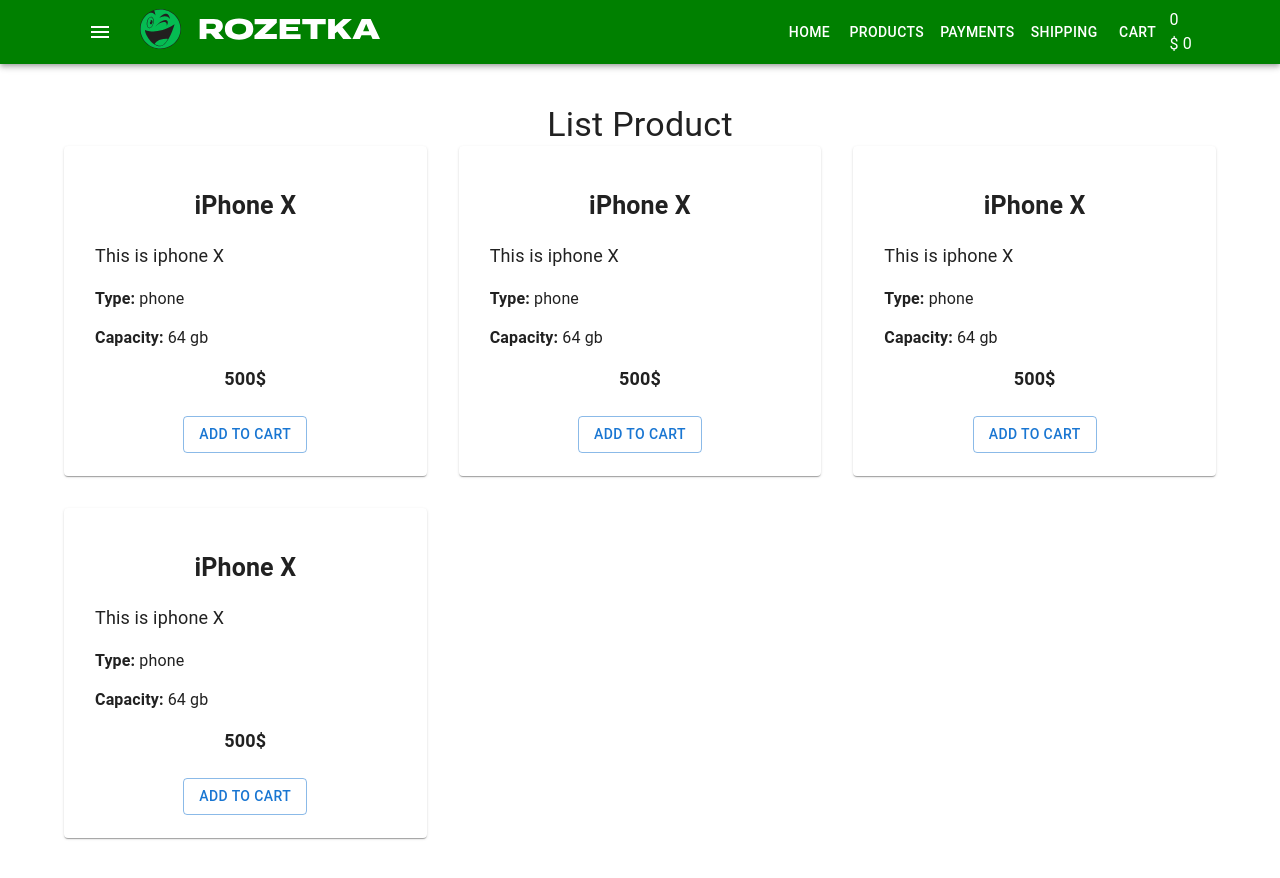
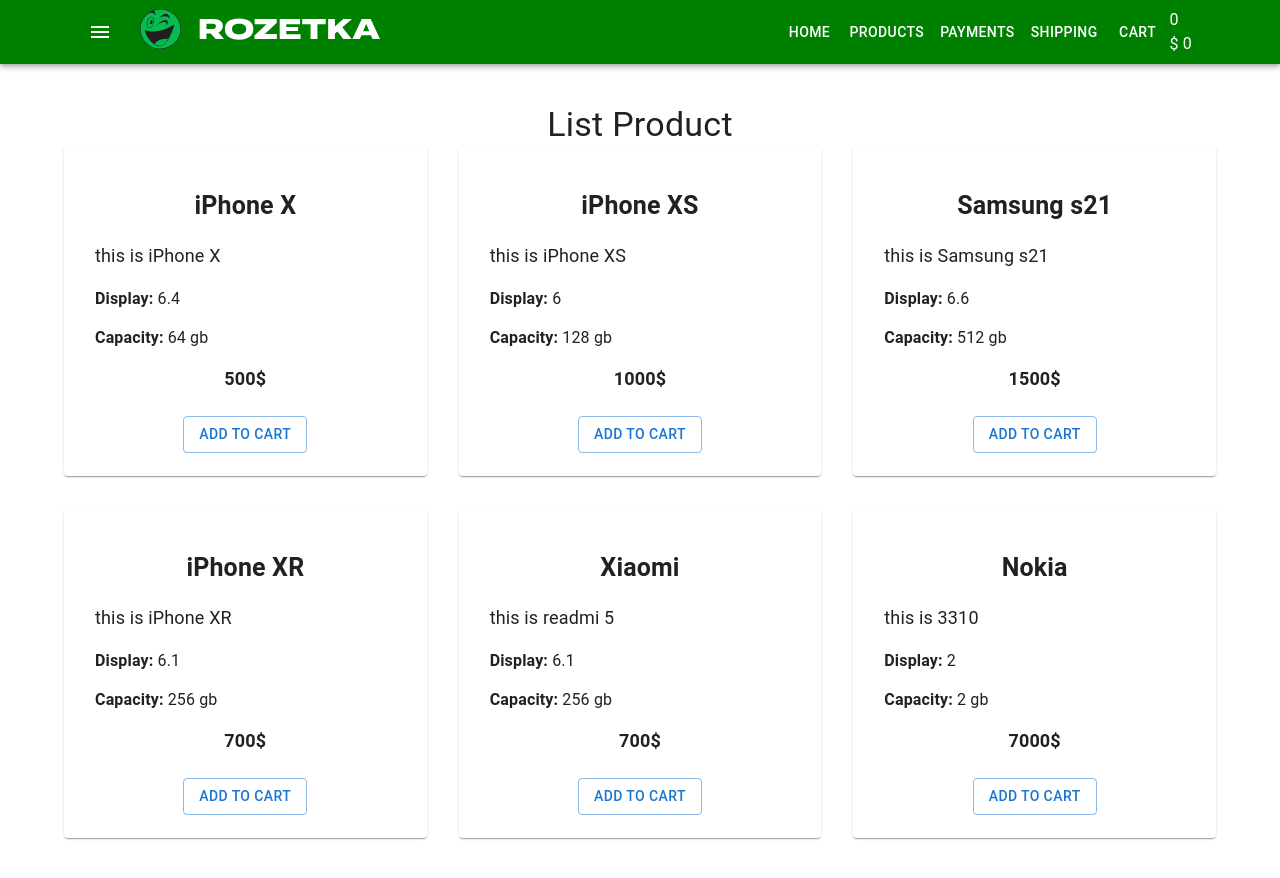
Before and after one commit to StasKostak/React-Shop-Project, a React (Create React App) app: page / in a window 1280 px wide. Built offline with nearby package versions, Linux system fonts and the light colour scheme; the HTML template or start-up script is replaced by a standard one.

Commit message:
ProductList

```diff
--- a/src/components/Products/ProductsList.tsx
+++ b/src/components/Products/ProductsList.tsx
@@ -1,5 +1,14 @@
 import { Grid } from '@mui/material'
 import ProductsListItem from './ProductsListItem'
+import productsArray from './productsArray'
+
+type ProductsProps = {
+    title: string
+    desc: string
+    type: string
+    capacity: string
+    price: number
+}
 
 type Props = {}
 
@@ -7,18 +16,19 @@
     return (
         <>
             <Grid container direction="row" alignItems="center" spacing={4}>
-                <Grid item xs={12} sm={6} md={4}>
-                    <ProductsListItem />
-                </Grid>
-                <Grid item xs={12} sm={6} md={4}>
-                    <ProductsListItem />
-                </Grid>
-                <Grid item xs={12} sm={6} md={4}>
-                    <ProductsListItem />
-                </Grid>
-                <Grid item xs={12} sm={6} md={4}>
-                    <ProductsListItem />
-                </Grid>
+                {productsArray.map(
+                    ({ title, desc, type, capacity, price }: ProductsProps) => (
+                        <Grid item xs={12} sm={6} md={4}>
+                            <ProductsListItem
+                                title={title}
+                                desc={desc}
+                                type={type}
+                                capacity={capacity}
+                                price={price}
+                            />
+                        </Grid>
+                    )
+                )}
             </Grid>
         </>
     )
--- a/src/components/Products/ProductsListItem.tsx
+++ b/src/components/Products/ProductsListItem.tsx
@@ -1,21 +1,27 @@
 import { Button, Card, CardActions, CardContent } from '@mui/material'
 import './ProductsListItem.scss'
 
-type Props = {}
+type Props = {
+    title: string
+    desc: string
+    type: string
+    capacity: string
+    price: number
+}
 
 const ProductsListItem = (props: Props) => {
     return (
         <Card className="product-list-item">
             <CardContent>
-                <h4 className="product-title">iPhone X</h4>
-                <p className="product-desc">This is iphone X</p>
+                <h4 className="product-title">{props.title}</h4>
+                <p className="product-desc">{props.desc}</p>
                 <div className="product-features">
-                    <span>Type:</span> phone
+                    <span>Display:</span> {props.type}
                 </div>
                 <div className="product-features">
-                    <span>Capacity:</span> 64 gb
+                    <span>Capacity:</span> {props.capacity} gb
                 </div>
-                <div className="product-price">500$ </div>
+                <div className="product-price">{props.price}$</div>
             </CardContent>
             <CardActions className="btns-wrap">
                 <Button variant="outlined">Add to cart</Button>
--- /dev/null
+++ b/src/components/Products/productsArray.ts
@@ -0,0 +1,54 @@
+type ProductsProps = {
+    title:string
+    desc:string
+    type:string
+    capacity:string
+    price:number
+}
+
+
+const productsArray:ProductsProps []= [
+    {
+        title:"iPhone X",
+        desc: "this is iPhone X",
+        type: "6.4",
+        capacity:"64",
+        price: 500,
+    },
+    {
+        title:"iPhone XS",
+        desc: "this is iPhone XS",
+        type: "6",
+        capacity:"128",
+        price: 1000,
+    },
+    {
+        title:"Samsung s21",
+        desc: "this is Samsung s21",
+        type: "6.6",
+        capacity:"512",
+        price: 1500,
+    },
+    {
+        title:"iPhone XR",
+        desc: "this is iPhone XR",
+        type: "6.1",
+        capacity:"256",
+        price: 700,
+    },
+    {
+        title:"Xiaomi",
+        desc: "this is readmi 5",
+        type: "6.1",
+        capacity:"256",
+        price: 700,
+    },{
+        title:"Nokia",
+        desc: "this is 3310",
+        type: "2",
+        capacity:"2",
+        price: 7000,
+    },
+]
+
+export default productsArray
```
